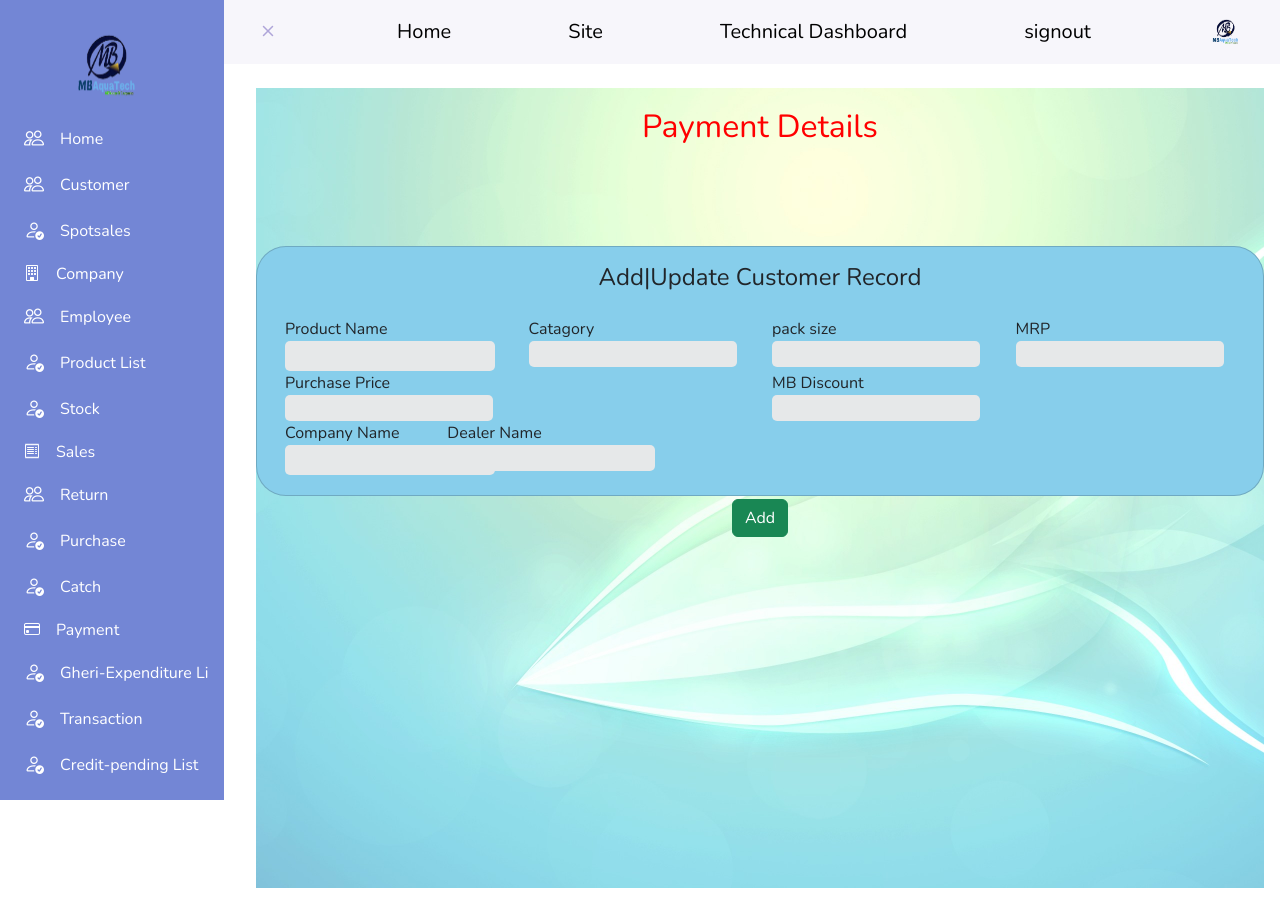
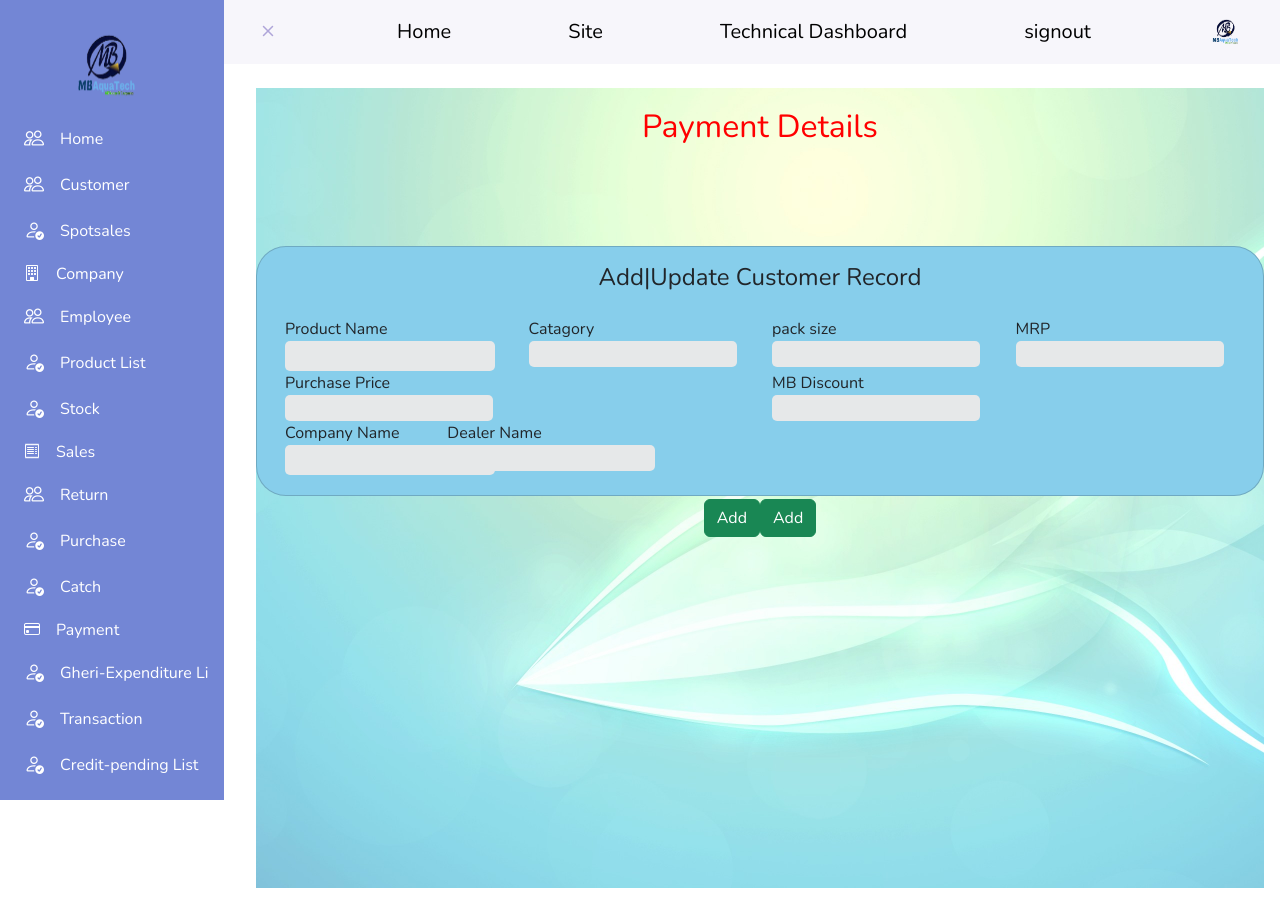
Before and after one commit to marlinbluetech/mbgheri, a React (Create React App) app: page /product in a window 1280 px wide. Built offline with nearby package versions, Linux system fonts and the light colour scheme.

Commit message:
Added a button

```diff
--- a/src/Product.js
+++ b/src/Product.js
@@ -104,6 +104,8 @@ const Product = () => {
                         </div>
                         <div className="container text-center mt-4">
                             <button className="btn btn-success" style={{ textAlign: "center", margin: "auto" }}onClick={handleAddCustomer}>Add</button>
+                            <button className="btn btn-success" style={{ textAlign: "center", margin: "auto" }}>Add</button>
+
                         </div>
 
                     </div>
```
